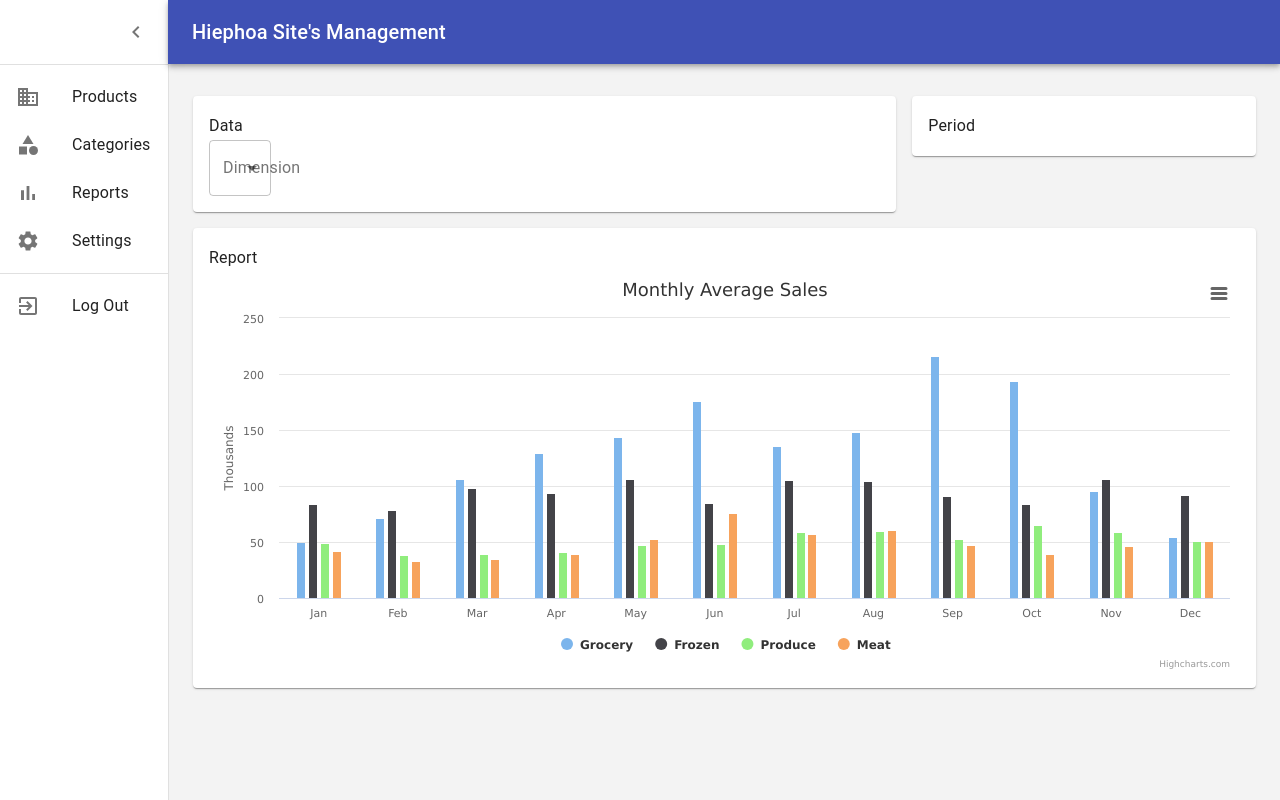
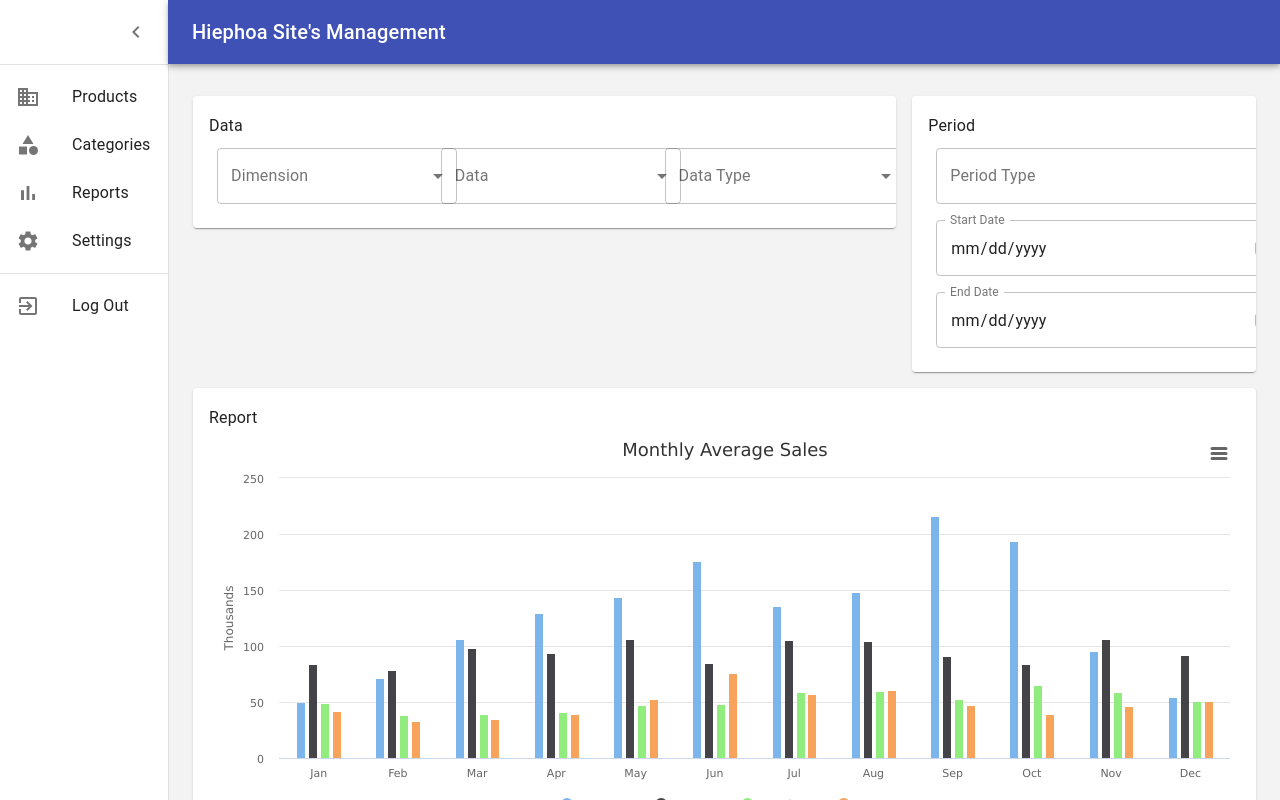
Before and after one commit to duythai275/ludycakeshop_management, a React (Create React App) app: page /reports in a window 1280 px wide. Both pictures are taken after a click on the button "LOGIN". Built offline with nearby package versions, Linux system fonts and the light colour scheme.

Commit message:
Updated Layout for Report module

```diff
--- a/src/components/report/report.component.jsx
+++ b/src/components/report/report.component.jsx
@@ -4,6 +4,7 @@ import Paper from '@material-ui/core/Paper';
 import Typography from '@material-ui/core/Typography';
 import FormControl from '@material-ui/core/FormControl';
 import InputLabel from '@material-ui/core/InputLabel';
+import TextField from '@material-ui/core/TextField';
 import Select from '@material-ui/core/Select';
 import MenuItem from '@material-ui/core/MenuItem';
 
@@ -83,25 +84,86 @@ const Reports = () => {
 
     return (
     <Grid container spacing={2}>
-        <Grid item xs={8} md={8} lg={8}>
+        <Grid item xs={12} md={8} lg={8}>
             <Paper className={classes.paper}>
                 <Typography variant="subtitle1" component="h2">Data</Typography>
                 <Grid container>
-                    <Grid item>
-                        <FormControl variant="outlined">
+                    <Grid item md={4} xs={12}>
+                        <FormControl variant="outlined" className={classes.formControl}>
                             <InputLabel>Dimension</InputLabel>
-                            <Select>
+                            <Select
+                                label="Dimension"
+                            >
                                 <MenuItem>Row</MenuItem>
                                 <MenuItem>Column</MenuItem>
+                            </Select>
+                        </FormControl>
+                    </Grid>
+                    <Grid item md={4} xs={12}>
+                        <FormControl variant="outlined" className={classes.formControl}>
+                            <InputLabel>Data</InputLabel>
+                            <Select
+                                label="Data"
+                            >
+                                <MenuItem>Departments</MenuItem>
+                                <MenuItem>Products</MenuItem>
+                            </Select>
+                        </FormControl>
+                    </Grid>
+                    <Grid item md={4} xs={12}>
+                        <FormControl variant="outlined" className={classes.formControl}>
+                            <InputLabel>Data Type</InputLabel>
+                            <Select
+                                label="Data Type"
+                            >
+                                <MenuItem>Number of Sales</MenuItem>
+                                <MenuItem>Sales Revenue</MenuItem>
                             </Select>
                         </FormControl>
                     </Grid>
                 </Grid>
             </Paper>
         </Grid>
-        <Grid item xs={4} md={4} lg={4}>
+        <Grid item xs={12} md={4} lg={4}>
             <Paper className={classes.paper}>
                 <Typography variant="subtitle1" component="h2">Period</Typography>
+                <Grid container>
+                    <Grid item xs={12}>
+                        <FormControl variant="outlined" className={classes.formControl1}>
+                            <InputLabel>Period Type</InputLabel>
+                            <Select
+                                label="Period Type"
+                            >
+                                <MenuItem>Weekly</MenuItem>
+                                <MenuItem>Monthly</MenuItem>
+                            </Select>
+                        </FormControl>
+                    </Grid>
+                    <Grid item xs={12}>
+                        <FormControl className={classes.formControl1}>
+                            <TextField
+                                label="Start Date"
+                                variant="outlined"
+                                type="date"
+                                InputLabelProps={{
+                                    shrink: true
+                                }}
+                            />
+                        </FormControl>
+                    </Grid>
+                    <Grid item xs={12}>
+                        <FormControl className={classes.formControl1}>
+                        <TextField
+                                label="End Date"
+                                variant="outlined"
+                                type="date"
+                                InputLabelProps={{
+                                    shrink: true
+                                }}
+                            />
+                        </FormControl>
+                    </Grid>
+                </Grid>
             </Paper>
         </Grid>
         <Grid item xs={12}>
--- a/src/components/report/report.styles.js
+++ b/src/components/report/report.styles.js
@@ -6,5 +6,13 @@ export const useStyles = makeStyles((theme) => ({
         display: 'flex',
         overflow: 'auto',
         flexDirection: 'column'
+    },
+    formControl: {
+        margin: theme.spacing(1),
+        minWidth: 240,
+    },
+    formControl1: {
+        margin: theme.spacing(1),
+        minWidth: 350,
     }
 }));
```
